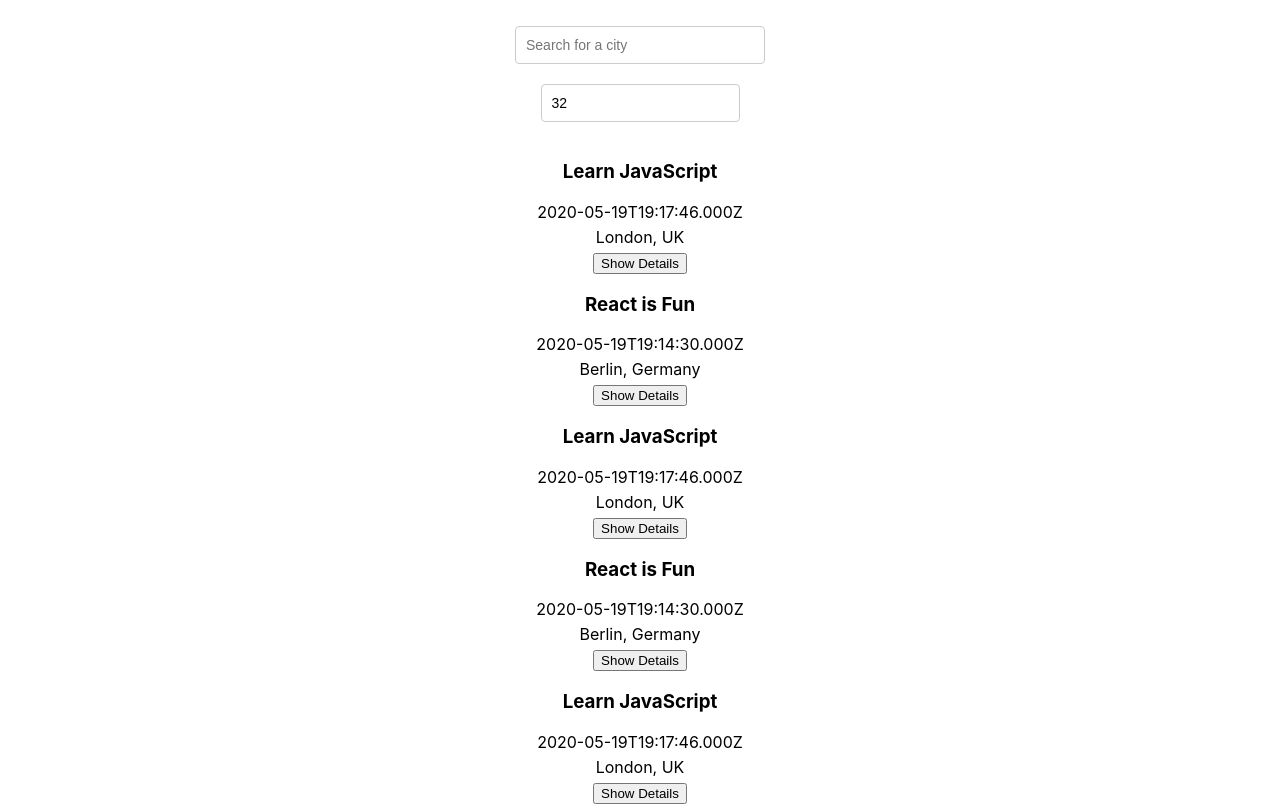
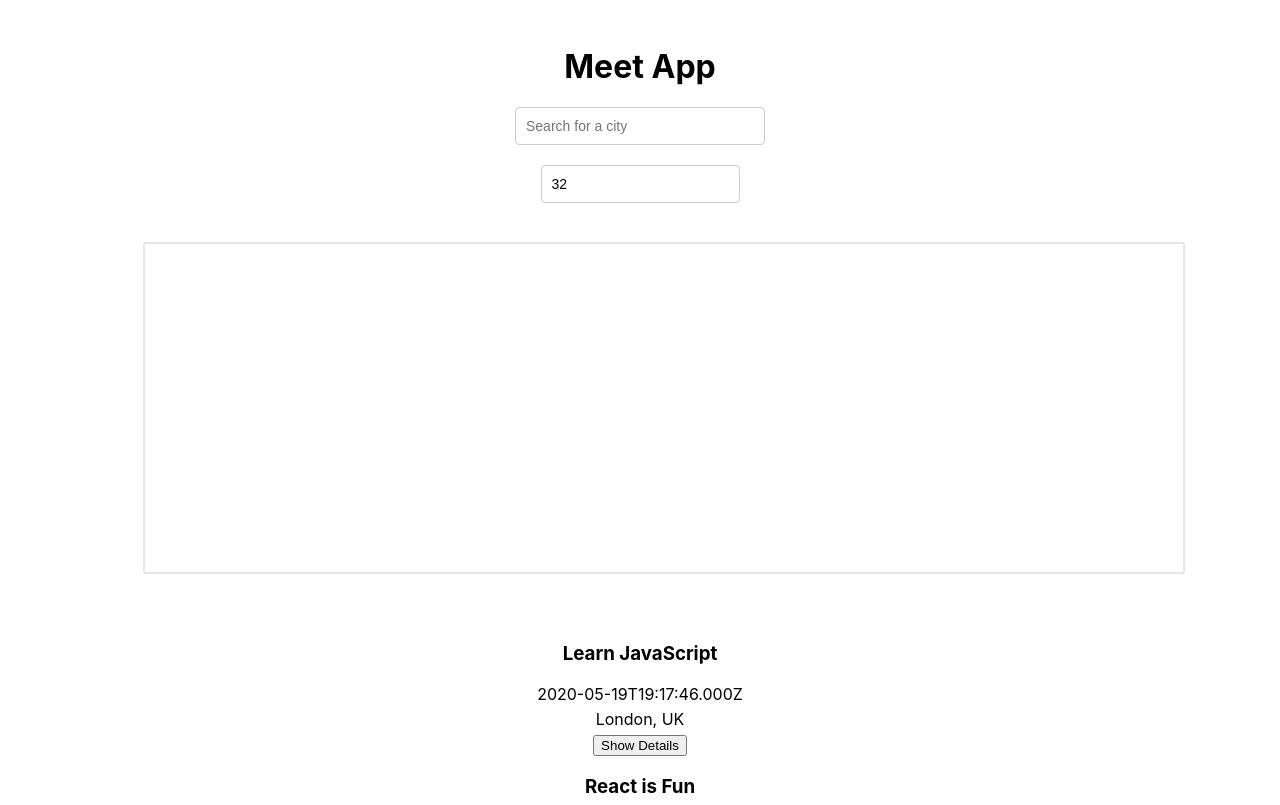
Before and after one commit to SarJohnson/Meet, a React (Create React App) app: page / in a window 1280 px wide. Shown: the top 805 px of the page. Built offline with nearby package versions, Linux system fonts and the light colour scheme; what atatus-spa would draw is missing.

Commit message:
Added scatterplot

```diff
--- a/package.json
+++ b/package.json
@@ -11,6 +11,7 @@
     "react": "^18.2.0",
     "react-dom": "^18.2.0",
     "react-scripts": "5.0.1",
+    "recharts": "^2.8.0",
     "web-vitals": "^2.1.4",
     "workbox-background-sync": "^6.6.0",
     "workbox-broadcast-update": "^6.6.0",
--- a/src/App.js
+++ b/src/App.js
@@ -6,6 +6,7 @@
 import { InfoAlert, ErrorAlert, WarningAlert } from './components/Alert';
 
 import './App.css';
+import CityEventsChart from './components/CityEventsChart';
 
 const App = () => {
   const [events, setEvents] = useState([]);
@@ -36,9 +37,11 @@
 
   return (
     <div className="App">
+      <h1>Meet App</h1>
       <div className="alerts-container">{infoAlert.length ? <InfoAlert text={infoAlert}/> : null} {errorAlert.length ? <ErrorAlert text={errorAlert}/> : null} {warningAlert.length ? <WarningAlert text={warningAlert}/> : null}</div>
       <CitySearch allLocations={allLocations} setCurrentCity={setCurrentCity} setInfoAlert={setInfoAlert}/>
       <NumberOfEvents setCurrentNOE={setCurrentNOE} setErrorAlert={setErrorAlert} />
+      <CityEventsChart allLocations={allLocations} events={events} />
       <EventList events={events}/>
     </div>
   );
--- /dev/null
+++ b/src/components/CityEventsChart.js
@@ -0,0 +1,41 @@
+import { useState, useEffect } from 'react';
+import { ScatterChart, Scatter, XAxis, YAxis, CartesianGrid, Tooltip, ResponsiveContainer } from 'recharts';
+
+const CityEventsChart = ({ allLocations, events }) => {
+    const [data, setData] = useState([]);
+
+    useEffect(() => {
+        setData(getData());
+    }, [`${data}`]);
+
+    const getData = () => {
+        const data = allLocations.map((location) => {
+        const count = events.filter((event) => event.location === location).length
+          const city = location.split(', ')[0]
+          return { city, count };
+        })
+        return data;
+    };
+
+    return (
+        <ResponsiveContainer width="99%" height={400}>
+          <ScatterChart
+            margin={{
+              top: 20,
+              right: 20,
+              bottom: 20,
+              left: 20,
+            }}
+           >
+            <CartesianGrid />
+            <XAxis type="category" dataKey="city" name="City" />
+            <YAxis type="number" dataKey="count" name="Number of Events" />
+            <Tooltip cursor={{ strokeDasharray: '3 3' }} />
+            <Scatter name="A school" data={data} fill="#8884d8" />
+          </ScatterChart>
+        </ResponsiveContainer>
+    );
+
+}
+
+export default CityEventsChart;
```
Also changed, not shown: 1 other file (tests, documents, lock files or other folders).
